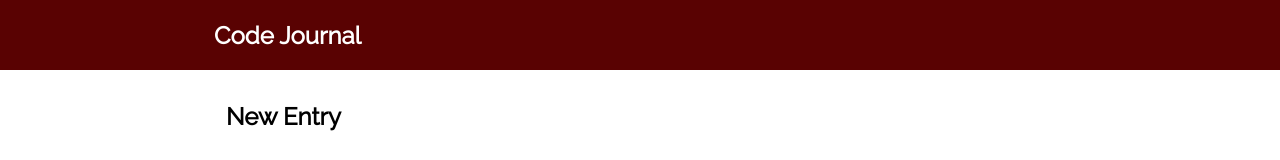
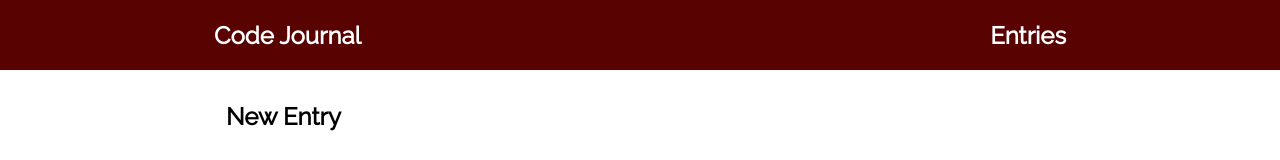
Before and after one commit to Nickolas-Hernandez/code-journal, a website: page index.html in a window 1280 px wide. Shown: the top 160 px of the page. Drawn offline with nearby package versions, Linux system fonts and the light colour scheme.

Commit message:
added nav item for Entries

```diff
--- a/css/styles.css
+++ b/css/styles.css
@@ -53,6 +53,7 @@ textarea {
 .header-container {
   height: 100%;
   display: flex;
+  justify-content: space-between;
   align-items: center;
 }
 
@@ -93,6 +94,11 @@ li {
   padding: 1rem 0;
 }
 
+.entries-nav {
+  color: white;
+  text-decoration: none;
+}
+
 @media only screen and (min-width: 768px) {
   form > h2 {
     margin: 2rem 0;
--- a/index.html
+++ b/index.html
@@ -22,6 +22,7 @@
   <header>
     <div class="container header-container">
       <h1>Code Journal</h1>
+      <a href="" class="entries-nav"><h2>Entries</h2></a>
     </div>
   </header>
   <main>
```
